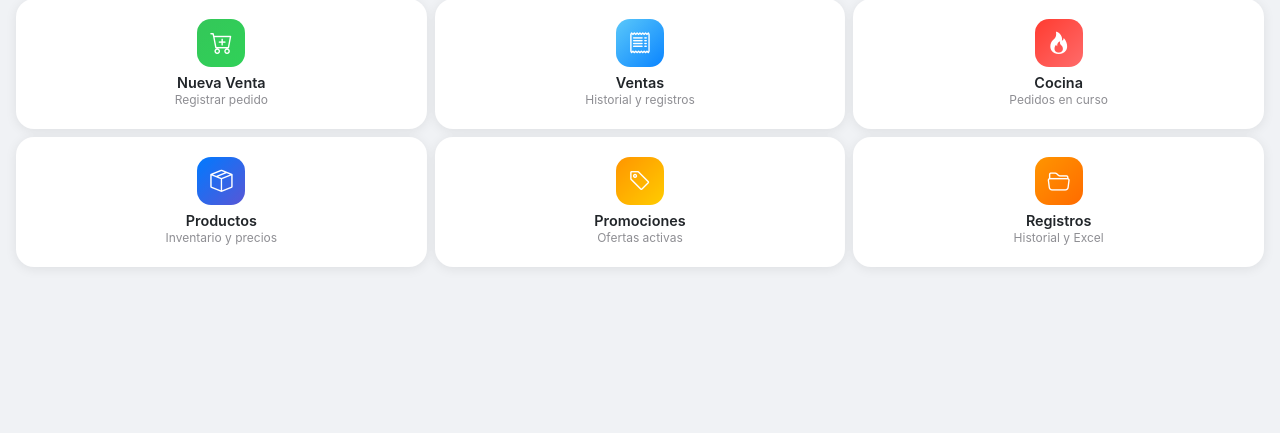
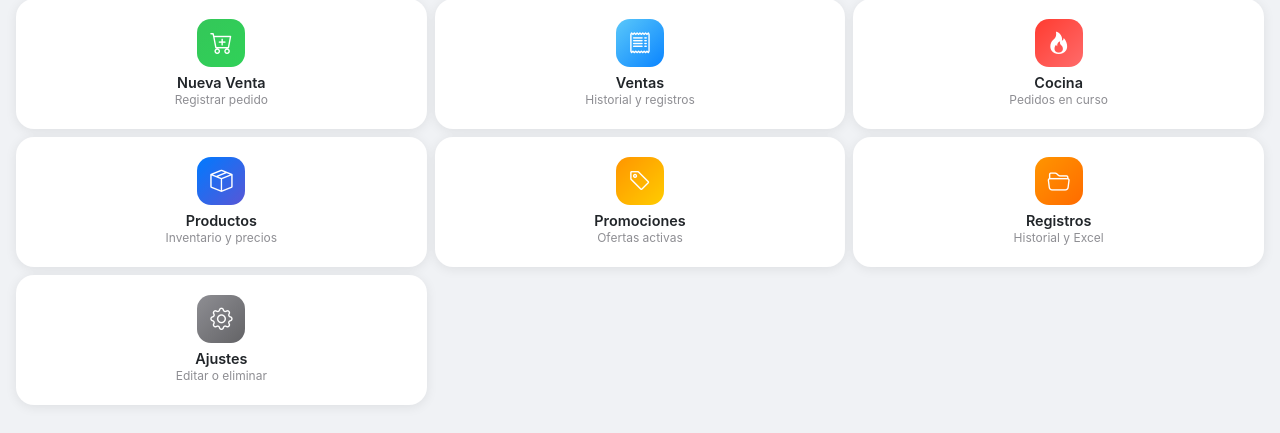
Before and after one commit to club-ventas-stgo/api-ventas-club, a Flask app: a page that uses templates/stand/dashboard.html in a window 1280 px wide. Shown: the part 367-800 px from the top of the page. Run offline with Flask 3, Linux system fonts and the light colour scheme; tables that the repository leaves empty hold one stand-in row (values such as "Sample post"); grey boxes marked "Sample" are stand-in pictures.

Commit message:
Add stand edit/delete routes with settings modal on dashboard
- POST /s/<codigo>/editar: change name, photo, or remove photo
- POST /s/<codigo>/eliminar: soft-delete stand (sets activo=False)
- Dashboard: Ajustes tile with modal for editing and confirmation for delete

Co-Authored-By: Claude Opus 4.6 <noreply@anthropic.com>

```diff
--- a/routes/stand.py
+++ b/routes/stand.py
@@ -40,6 +40,34 @@ def dashboard(codigo):
                            ventas_en_prep=ventas_en_prep,
                            total_recaudado=total_recaudado,
                            ganancia_neta=ganancia_neta)
+
+
+@stand_bp.route('/<codigo>/editar', methods=['POST'])
+def editar_stand(codigo):
+    stand = get_stand_or_404(codigo)
+    nombre = request.form.get('nombre', '').strip()
+    if nombre:
+        stand.nombre = nombre
+    if 'foto' in request.files and request.files['foto'].filename:
+        try:
+            stand.foto = comprimir_imagen(request.files['foto'])
+        except Exception:
+            flash('Error al procesar la imagen.', 'danger')
+            return redirect(url_for('stand.dashboard', codigo=codigo))
+    if request.form.get('quitar_foto') == '1':
+        stand.foto = None
+    db.session.commit()
+    flash('Stand actualizado.', 'success')
+    return redirect(url_for('stand.dashboard', codigo=codigo))
+
+
+@stand_bp.route('/<codigo>/eliminar', methods=['POST'])
+def eliminar_stand(codigo):
+    stand = get_stand_or_404(codigo)
+    stand.activo = False
+    db.session.commit()
+    flash(f'Stand "{stand.nombre}" eliminado.', 'info')
+    return redirect(url_for('main.index'))
 
 
 @stand_bp.route('/<codigo>/productos', methods=['GET', 'POST'])
--- a/templates/stand/dashboard.html
+++ b/templates/stand/dashboard.html
@@ -148,5 +148,76 @@
             </div>
         </a>
     </div>
+    <div class="col-6 col-md-4">
+        <div class="tile dash-tile" style="cursor: pointer;" data-bs-toggle="modal" data-bs-target="#modal-ajustes">
+            <div class="tile-icon" style="background: linear-gradient(135deg, #8e8e93, #636366); color: white;">
+                <i class="bi bi-gear"></i>
+            </div>
+            <h6>Ajustes</h6>
+            <small>Editar o eliminar</small>
+        </div>
+    </div>
+</div>
+
+<!-- Modal Ajustes del Stand -->
+<div class="modal fade" id="modal-ajustes" tabindex="-1">
+    <div class="modal-dialog modal-dialog-centered">
+        <div class="modal-content">
+            <form method="POST" action="{{ url_for('stand.editar_stand', codigo=stand.codigo_acceso) }}" enctype="multipart/form-data">
+                <div class="modal-header py-2">
+                    <h6 class="modal-title fw-bold"><i class="bi bi-gear"></i> Ajustes del Stand</h6>
+                    <button type="button" class="btn-close" data-bs-dismiss="modal"></button>
+                </div>
+                <div class="modal-body">
+                    <div class="mb-3">
+                        <label class="form-label small fw-semibold">Nombre</label>
+                        <input type="text" class="form-control" name="nombre" value="{{ stand.nombre }}" maxlength="100" style="border-radius: 12px;">
+                    </div>
+                    <div class="mb-3">
+                        <label class="form-label small fw-semibold">Cambiar Foto</label>
+                        <input type="file" class="form-control" name="foto" accept="image/*" style="border-radius: 12px;">
+                    </div>
+                    {% if stand.foto %}
+                    <div class="form-check mb-3">
+                        <input class="form-check-input" type="checkbox" name="quitar_foto" value="1" id="quitar-foto">
+                        <label class="form-check-label small" for="quitar-foto">Quitar foto actual</label>
+                    </div>
+                    {% endif %}
+                </div>
+                <div class="modal-footer py-2 d-flex justify-content-between">
+                    <button type="button" class="btn btn-outline-danger btn-sm" style="border-radius: 10px;" data-bs-toggle="modal" data-bs-target="#modal-eliminar" data-bs-dismiss="modal">
+                        <i class="bi bi-trash"></i> Eliminar Stand
+                    </button>
+                    <button type="submit" class="btn btn-primary" style="border-radius: 12px;">
+                        <i class="bi bi-check-lg"></i> Guardar Cambios
+                    </button>
+                </div>
+            </form>
+        </div>
+    </div>
+</div>
+
+<!-- Modal Confirmar Eliminacion -->
+<div class="modal fade" id="modal-eliminar" tabindex="-1">
+    <div class="modal-dialog modal-dialog-centered modal-sm">
+        <div class="modal-content">
+            <div class="modal-header py-2">
+                <h6 class="modal-title fw-bold text-danger"><i class="bi bi-exclamation-triangle"></i> Eliminar Stand</h6>
+                <button type="button" class="btn-close" data-bs-dismiss="modal"></button>
+            </div>
+            <div class="modal-body text-center">
+                <p class="mb-1">Se eliminara <strong>{{ stand.nombre }}</strong>.</p>
+                <p class="small text-muted mb-0">Los registros de ventas se conservaran.</p>
+            </div>
+            <div class="modal-footer py-2">
+                <button type="button" class="btn btn-secondary btn-sm" data-bs-dismiss="modal" style="border-radius: 10px;">Cancelar</button>
+                <form method="POST" action="{{ url_for('stand.eliminar_stand', codigo=stand.codigo_acceso) }}">
+                    <button type="submit" class="btn btn-danger btn-sm" style="border-radius: 10px;">
+                        <i class="bi bi-trash"></i> Confirmar
+                    </button>
+                </form>
+            </div>
+        </div>
+    </div>
 </div>
 {% endblock %}
```
